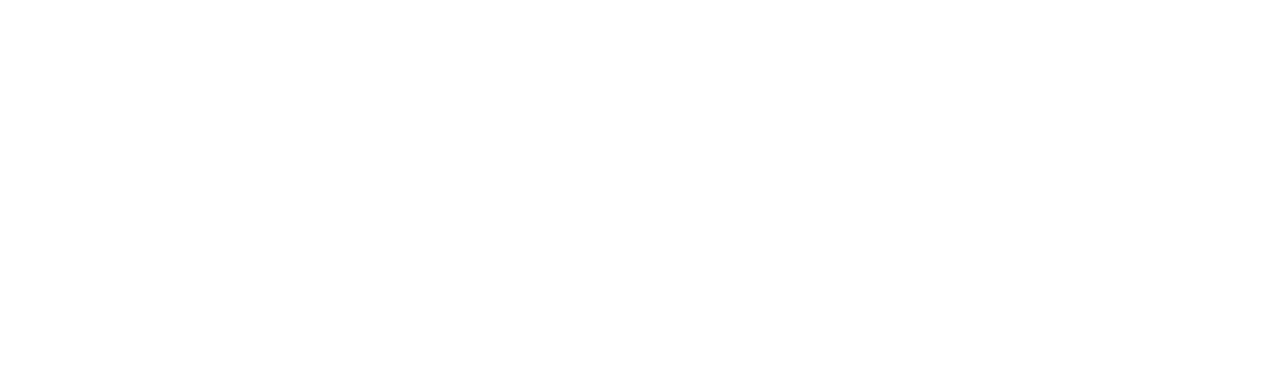
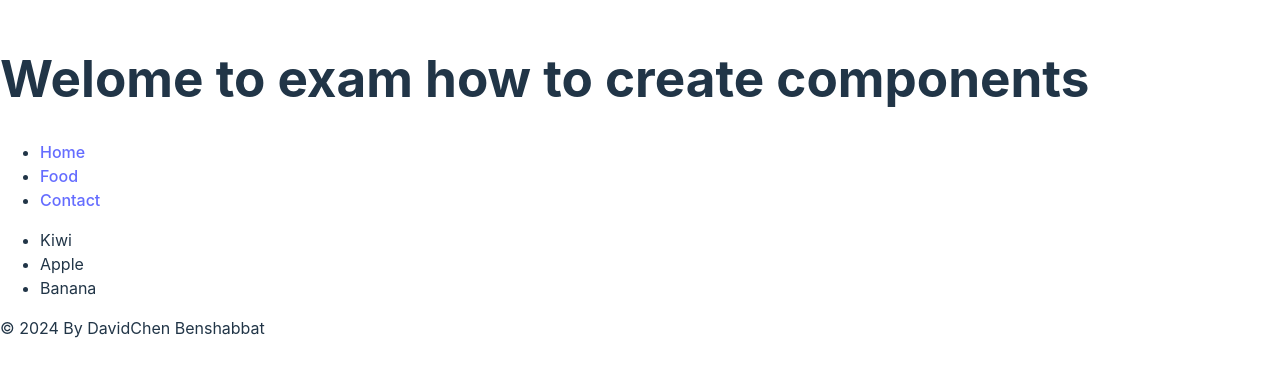
Before and after one commit to benshabbat/TutorialReact, a React (Vite) app in the folder my-react-app/: page / in a window 1280 px wide. Shown: the part 214-590 px from the top of the page. Built offline with nearby package versions, Linux system fonts and the light colour scheme.

Commit message:
done app

```diff
--- a/my-react-app/src/App.jsx
+++ b/my-react-app/src/App.jsx
@@ -1,10 +1,14 @@
-
+import Header from "./components/Header"
+import Food from "./components/Food"
+import Footer from "./components/Footer"
 function App() {
 
 
   return (
     <>
-
+      <Header/>
+      <Food/>
+      <Footer/>
     </>
   )
 }
```
